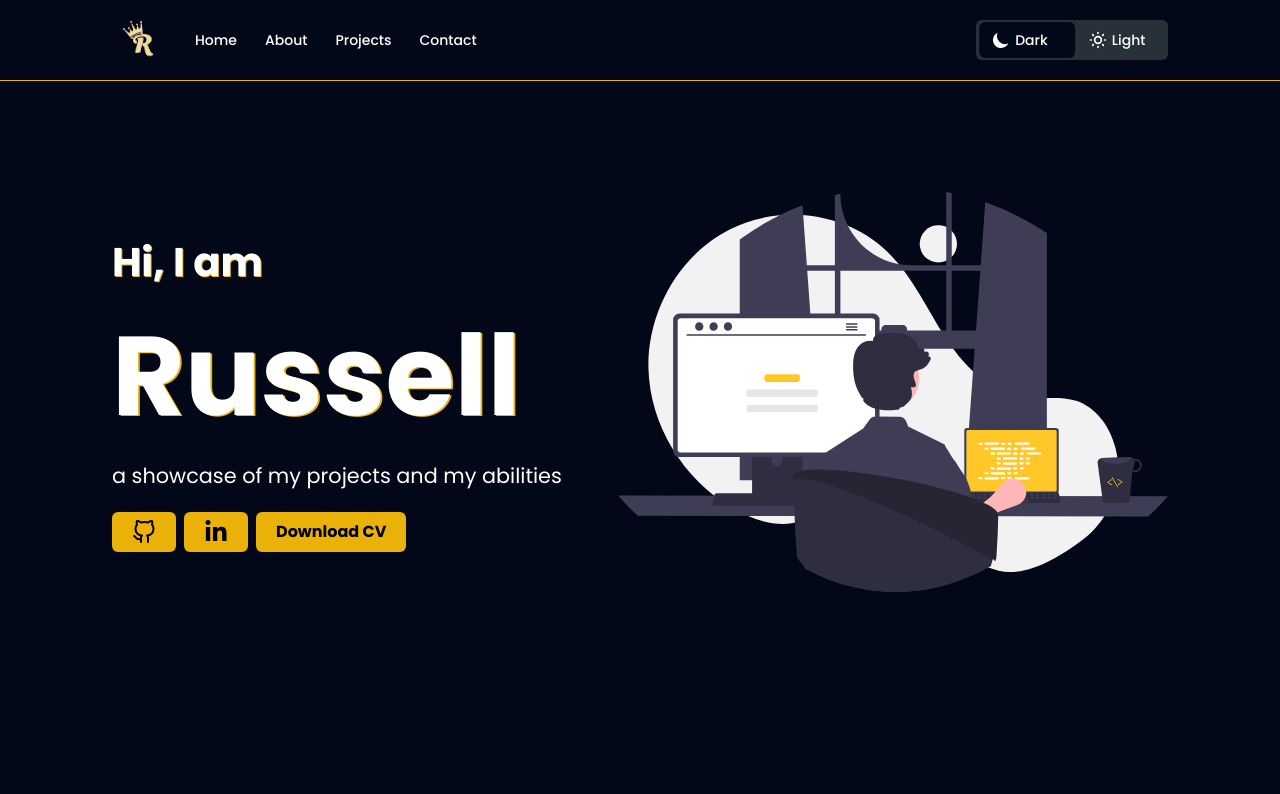
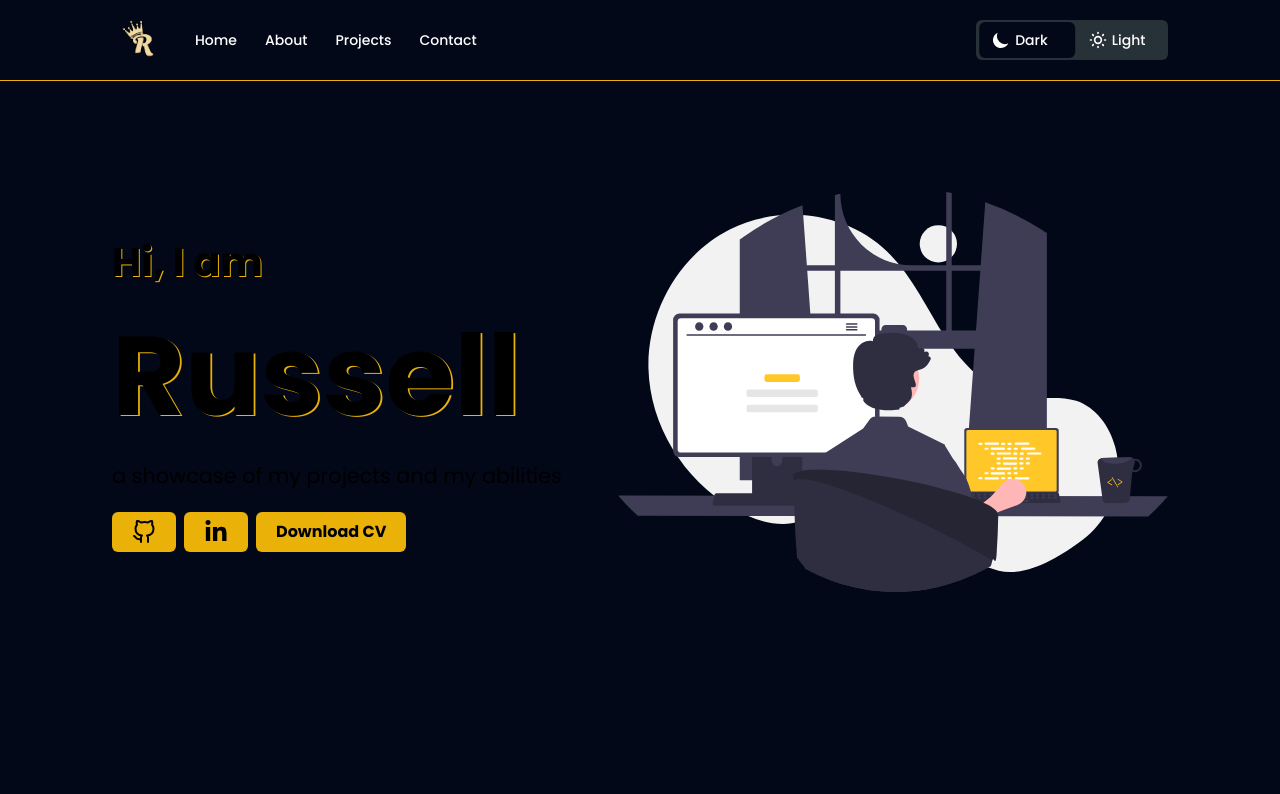
Before and after one commit to russellbanares322/personal-portfolio-v2, a React (Vite) app: page / in a window 1280 px wide. Shown: the top 794 px of the page. Built offline with nearby package versions, Linux system fonts and the light colour scheme.

Commit message:
feat: apply theme changing in navbar

```diff
--- a/src/App.jsx
+++ b/src/App.jsx
@@ -8,8 +8,8 @@ function App() {
   return (
     <div
       className={`${
-        isDarkMode ? "bg-blue text-white" : "bg-white text-blue"
-      } transition-all ease-in-out duration-300  min-h-[100vh] h-full overflow-x-hidden`}
+        isDarkMode ? "bg-blue" : "bg-white"
+      } ease-in-out duration-300  min-h-[100vh] h-full overflow-x-hidden`}
     >
       <Home />
       <Footer />
--- a/src/components/navbar/Navbar.jsx
+++ b/src/components/navbar/Navbar.jsx
@@ -1,12 +1,14 @@
-import React, { useEffect, useState } from "react";
+import React, { useContext, useEffect, useState } from "react";
 import logo from "../../assets/logo.png";
 import { HiMenu, HiOutlineX } from "react-icons/hi";
 import Switch from "../theme-changer/Switch";
+import { ThemeContext } from "../context/ThemeContext";
 
 const Navbar = () => {
   const [isNavOpen, setIsNavOpen] = useState(false);
   const [activeNavLink, setActiveNavLink] = useState("");
   const [blurNavbar, setBlurNavbar] = useState(false);
+  const { isDarkMode } = useContext(ThemeContext);
 
   const handleBlurNavbar = () => {
     if (window.scrollY >= 80) {
@@ -30,9 +32,13 @@ const Navbar = () => {
 
   return (
     <nav
-      className={`bg-blue ${
+      className={`${
+        isDarkMode
+          ? "bg-blue text-white border-b border-b-yellow"
+          : "bg-white text-blue border-b border-b-blue"
+      } ${
         blurNavbar && "bg-blue/10 backdrop-filter backdrop-blur-lg"
-      } z-50 md:flex md:justify-start md:items-center border-b border-b-yellow px-9 md:px-28 py-2 fixed w-full`}
+      } z-50 md:flex md:justify-start md:items-center  px-9 md:px-28 py-2 fixed w-full`}
     >
       <div className="flex items-center justify-between mr-0 md:flex md:mr-6">
         <img className="h-16 w-16 object-contain" src={logo} />
@@ -46,9 +52,11 @@ const Navbar = () => {
         </div>
       </div>
       <ul
-        className={`${
-          isNavOpen && "h-[18rem] opacity-100"
-        } bg-blue border-b opacity-0 h-0 md:h-full md:opacity-100 border-b-yellow absolute left-0 z-50 flex w-full flex-col items-center transition-all duration-500 ease-in-out md:static md:flex md:justify-start md:flex-row md:items-center gap-7 text-sm mt-[0.55rem] pt-2 md:py-0 md:bg-transparent md:border-none md:mt-0`}
+        className={`${isNavOpen && "h-[18rem] opacity-100"} ${
+          isDarkMode
+            ? "bg-blue border-b border-b-yellow"
+            : "bg-white border-b border-b-blue"
+        }  opacity-0 h-0 md:h-full md:opacity-100 absolute left-0 z-50 flex w-full flex-col items-center transition-all duration-300 ease-in-out md:static md:flex md:justify-start md:flex-row md:items-center gap-7 text-sm mt-[0.55rem] pt-2 md:py-0 md:bg-transparent md:border-none md:mt-0`}
       >
         <li
           onClick={() => handleChangeActiveNavLink("Home")}
--- a/src/index.css
+++ b/src/index.css
@@ -15,7 +15,7 @@
   @apply text-[2rem] font-medium uppercase relative after:absolute after:left-0 after:bottom-0 after:w-12 after:rounded-lg after:h-1 after:bg-yellow;
 }
 .page-padding {
-  @apply px-9 md:px-28 pt-24 md:pt-48;
+  @apply px-9 md:px-28 pt-36 md:pt-48;
 }
 
 .splide__arrow.splide__arrow--prev {
```
